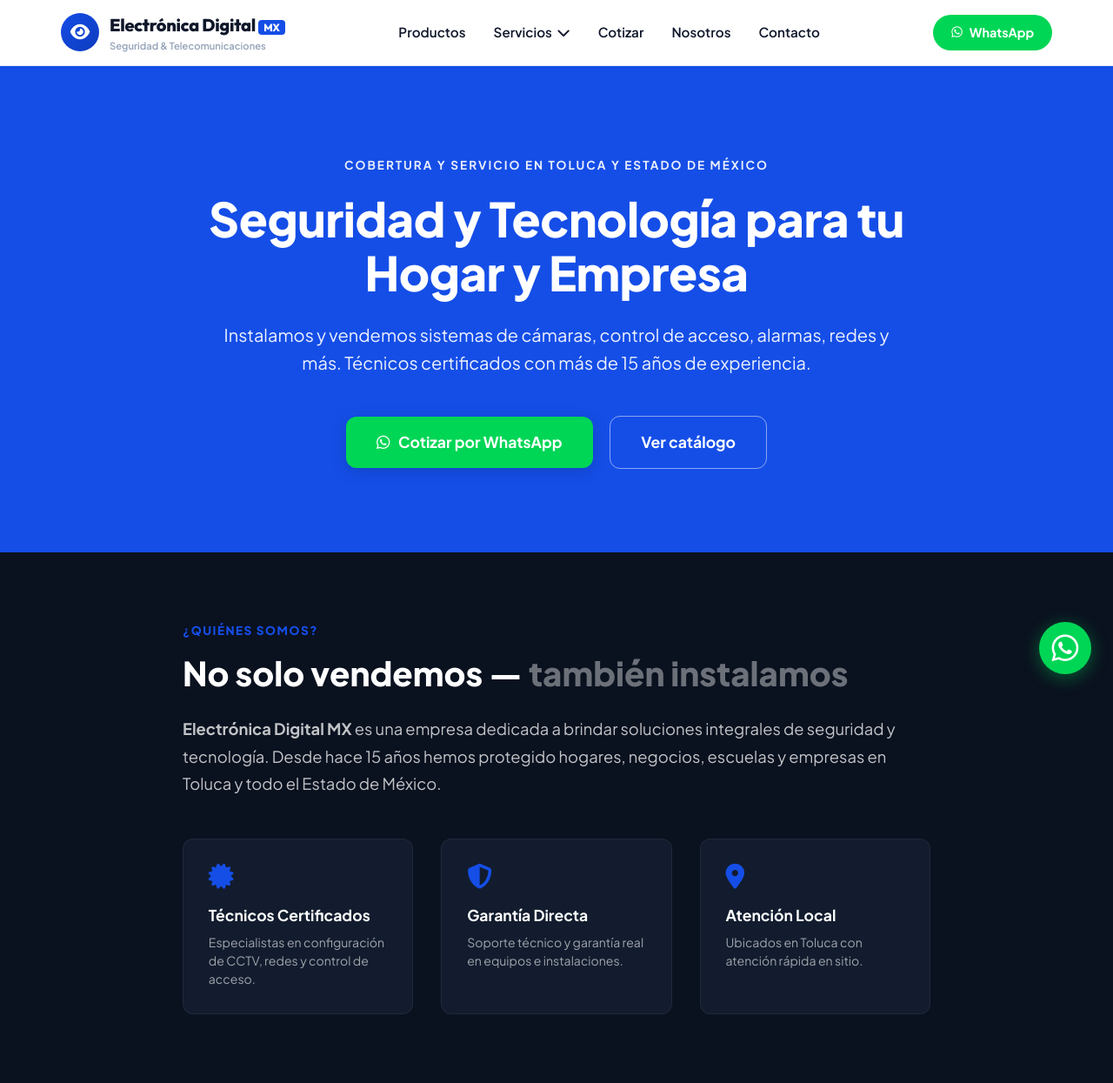
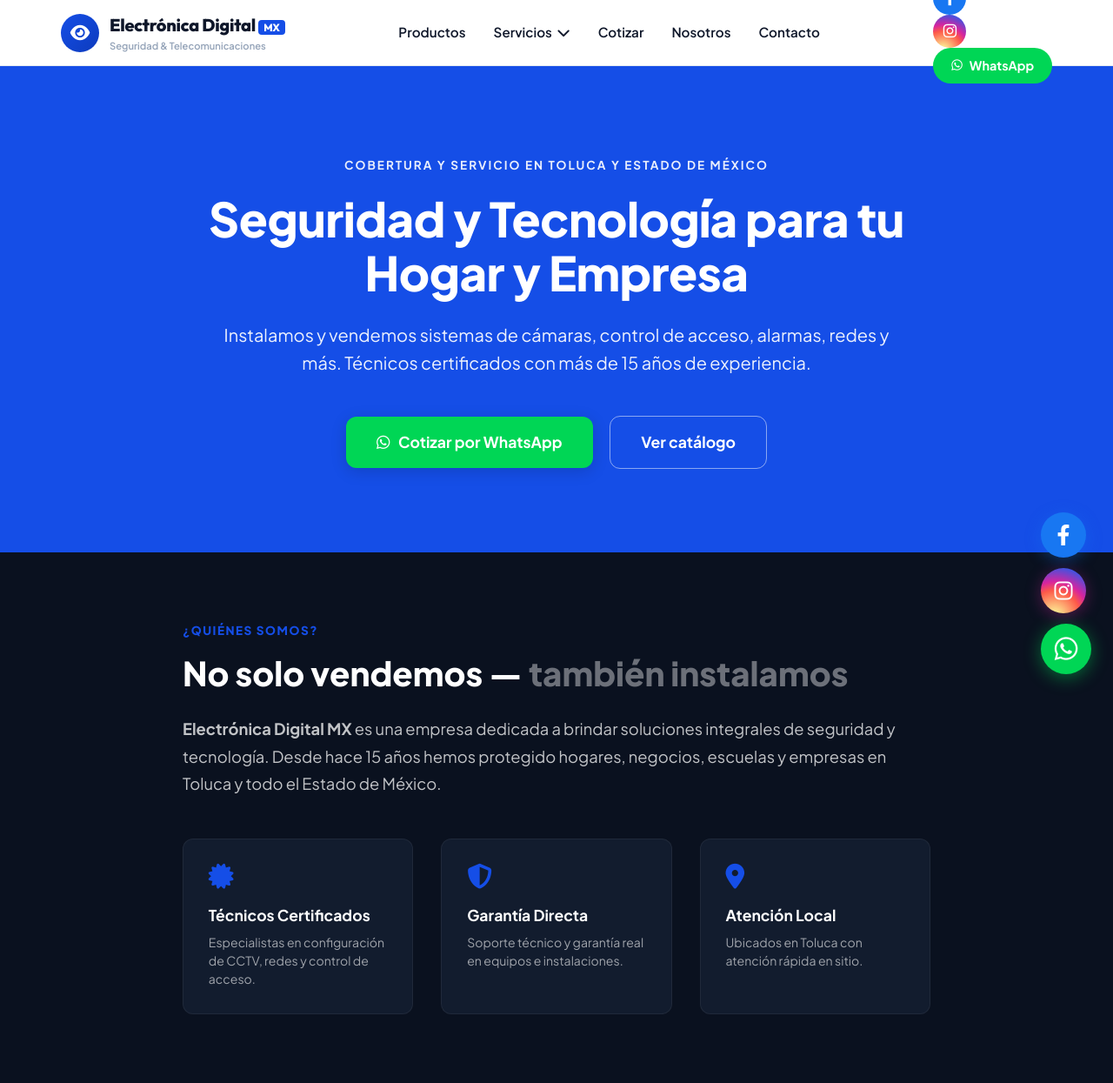
Before and after one commit to Michael041122/Electronica-Digital, a Laravel app: page / in a window 1280 px wide. Shown: the top 1245 px of the page at 87% size. Run offline with Laravel 12, Linux system fonts and the light colour scheme; data comes from the database, SQL or seed files in the repository.

Commit message:
feat: Integración de botones de Facebook e Instagram en barra de navegación, pie de página y botones flotantes

```diff
--- a/app-backend/public/css/styles.css
+++ b/app-backend/public/css/styles.css
@@ -778,28 +778,101 @@ ul {
     font-size: 0.8rem;
 }
 
-/* BOTÓN FLOTANTE DE WHATSAPP */
-.floating-whatsapp-btn {
-    position: fixed;
-    bottom: 25px;
-    right: 25px;
-    width: 60px;
-    height: 60px;
-    background-color: var(--whatsapp-green);
-    color: var(--white);
+/* BOTONES SOCIALES EN NAVBAR */
+.nav-social-icon {
+    width: 38px;
+    height: 38px;
     border-radius: 50%;
     display: flex;
     align-items: center;
     justify-content: center;
-    font-size: 2.2rem;
-    box-shadow: 0 4px 20px rgba(0, 214, 85, 0.4);
-    z-index: 2000;
+    color: var(--white);
+    font-size: 1.1rem;
+    transition: transform 0.2s ease, opacity 0.2s ease;
+}
+
+.nav-social-icon.facebook {
+    background-color: #1877F2;
+}
+
+.nav-social-icon.instagram {
+    background: radial-gradient(circle at 30% 107%, #fdf497 0%, #fdf497 5%, #fd5949 45%, #d6249f 60%, #285AEB 90%);
+}
+
+.nav-social-icon:hover {
+    transform: scale(1.1);
+    opacity: 0.9;
+}
+
+/* BOTONES SOCIALES EN FOOTER */
+.footer-social-links {
+    display: flex;
+    gap: 0.8rem;
+    margin-top: 1.2rem;
+}
+
+.footer-social-btn {
+    width: 38px;
+    height: 38px;
+    border-radius: 50%;
+    display: flex;
+    align-items: center;
+    justify-content: center;
+    color: var(--white);
+    font-size: 1.1rem;
     transition: transform 0.2s ease;
 }
 
-.floating-whatsapp-btn:hover {
-    transform: scale(1.1);
-    background-color: var(--whatsapp-green-hover);
+.footer-social-btn.fb { background-color: #1877F2; }
+.footer-social-btn.ig { background: radial-gradient(circle at 30% 107%, #fdf497 0%, #fdf497 5%, #fd5949 45%, #d6249f 60%, #285AEB 90%); }
+.footer-social-btn.wa { background-color: var(--whatsapp-green); }
+.footer-social-btn:hover { transform: translateY(-3px); }
+
+/* GRUPO FLOTANTE DE REDES SOCIALES (WHATSAPP, FACEBOOK, INSTAGRAM) */
+.floating-social-group {
+    position: fixed;
+    bottom: 25px;
+    right: 25px;
+    display: flex;
+    flex-direction: column;
+    gap: 12px;
+    z-index: 2000;
+}
+
+.floating-social-btn {
+    width: 52px;
+    height: 52px;
+    border-radius: 50%;
+    display: flex;
+    align-items: center;
+    justify-content: center;
+    color: var(--white);
+    font-size: 1.5rem;
+    box-shadow: 0 4px 18px rgba(0, 0, 0, 0.25);
+    transition: transform 0.25s cubic-bezier(0.175, 0.885, 0.32, 1.275), box-shadow 0.2s ease;
+    text-decoration: none;
+}
+
+.floating-social-btn.floating-whatsapp {
+    width: 58px;
+    height: 58px;
+    font-size: 1.9rem;
+    background-color: var(--whatsapp-green);
+    box-shadow: 0 4px 20px rgba(0, 214, 85, 0.45);
+}
+
+.floating-social-btn.floating-facebook {
+    background-color: #1877F2;
+    box-shadow: 0 4px 18px rgba(24, 119, 242, 0.35);
+}
+
+.floating-social-btn.floating-instagram {
+    background: radial-gradient(circle at 30% 107%, #fdf497 0%, #fdf497 5%, #fd5949 45%, #d6249f 60%, #285AEB 90%);
+    box-shadow: 0 4px 18px rgba(214, 36, 159, 0.35);
+}
+
+.floating-social-btn:hover {
+    transform: scale(1.15) translateX(-3px);
 }
 
 /* RESPONSIVE */
--- a/app-backend/resources/views/layouts/app.blade.php
+++ b/app-backend/resources/views/layouts/app.blade.php
@@ -61,6 +61,12 @@
             </nav>
 
             <div class="nav-actions">
+                <a href="https://www.facebook.com" target="_blank" class="nav-social-icon facebook" title="Facebook Electrónica Digital MX">
+                    <i class="fa-brands fa-facebook-f"></i>
+                </a>
+                <a href="https://www.instagram.com" target="_blank" class="nav-social-icon instagram" title="Instagram Electrónica Digital MX">
+                    <i class="fa-brands fa-instagram"></i>
+                </a>
                 <a href="https://wa.me/527227060068?text=Hola,%20me%20gustaría%20solicitar%20una%20cotización" target="_blank" class="btn btn-whatsapp-header">
                     <i class="fa-brands fa-whatsapp"></i> WhatsApp
                 </a>
@@ -90,6 +96,11 @@
                     <p><i class="fa-solid fa-phone"></i> 722 706 0068 | 722 396 7562</p>
                     <p><i class="fa-solid fa-envelope"></i> electronica.digital.toluca@gmail.com</p>
                     <p><i class="fa-solid fa-clock"></i> Lunes a Sábado: 7:00 AM – 4:00 PM</p>
+                </div>
+                <div class="footer-social-links">
+                    <a href="https://www.facebook.com" target="_blank" class="footer-social-btn fb" title="Facebook"><i class="fa-brands fa-facebook-f"></i></a>
+                    <a href="https://www.instagram.com" target="_blank" class="footer-social-btn ig" title="Instagram"><i class="fa-brands fa-instagram"></i></a>
+                    <a href="https://wa.me/527227060068" target="_blank" class="footer-social-btn wa" title="WhatsApp"><i class="fa-brands fa-whatsapp"></i></a>
                 </div>
             </div>
 
@@ -127,10 +138,18 @@
         </div>
     </footer>
 
-    <!-- Botón Flotante Verde de WhatsApp -->
-    <a href="https://wa.me/527227060068?text=Hola,%20quisiera%20solicitar%20información%20sobre%20sus%20servicios" class="floating-whatsapp-btn" target="_blank" title="Cotizar por WhatsApp">
-        <i class="fa-brands fa-whatsapp"></i>
-    </a>
+    <!-- Grupo de Botones Flotantes de Redes Sociales -->
+    <div class="floating-social-group">
+        <a href="https://www.facebook.com" class="floating-social-btn floating-facebook" target="_blank" title="Síguenos en Facebook">
+            <i class="fa-brands fa-facebook-f"></i>
+        </a>
+        <a href="https://www.instagram.com" class="floating-social-btn floating-instagram" target="_blank" title="Síguenos en Instagram">
+            <i class="fa-brands fa-instagram"></i>
+        </a>
+        <a href="https://wa.me/527227060068?text=Hola,%20quisiera%20solicitar%20información%20sobre%20sus%20servicios" class="floating-social-btn floating-whatsapp" target="_blank" title="Cotizar por WhatsApp">
+            <i class="fa-brands fa-whatsapp"></i>
+        </a>
+    </div>
 
     <script src="{{ asset('js/script.js') }}"></script>
     @yield('scripts')
```
